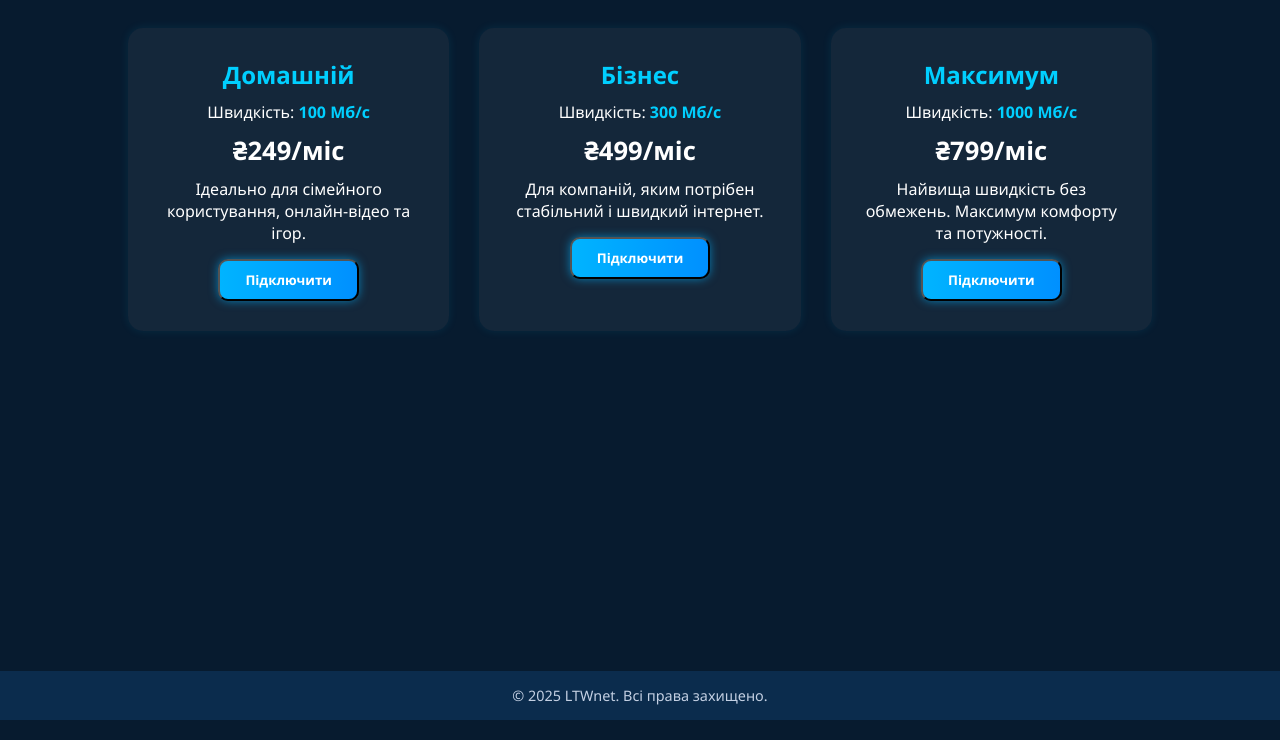
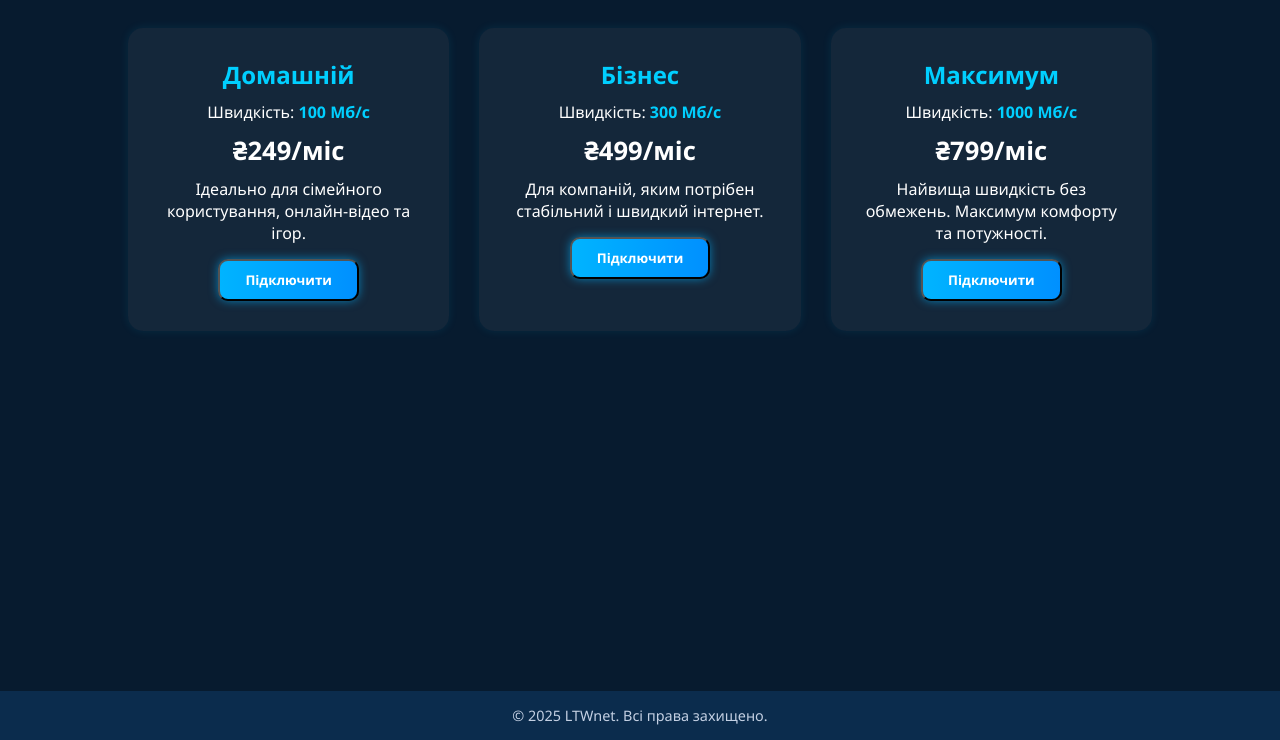
Before and after one commit to vozniakvladyslav-sketch/LtwNet, a plain HTML site: page sites/tariffs.html in a window 1280 px wide. Shown: the part 222-962 px from the top of the page. Drawn offline with Linux system fonts and the light colour scheme.

Commit message:
Refactor CSS variables and styles for consistency

```diff
--- a/css/TariStyle.css
+++ b/css/TariStyle.css
@@ -165,7 +165,7 @@ footer {
   padding: 15px;
   color: var(--text-gray);
   font-size: 0.9em;
-  margin-top: 260px;
+  margin-top: 280px;
 }
 .burger {
     display: none;
```
